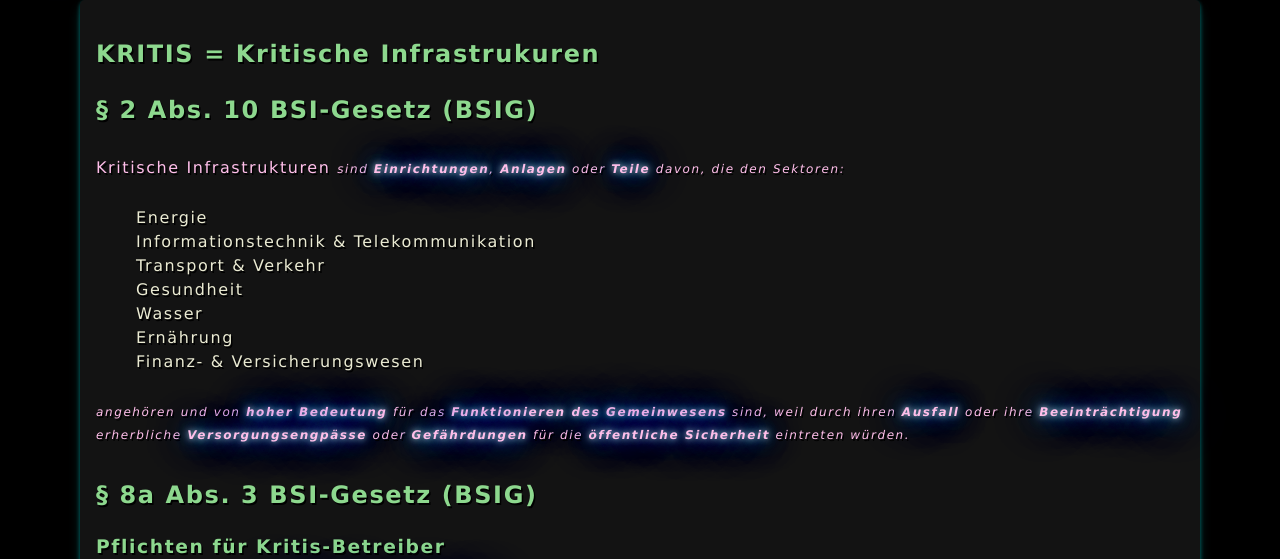
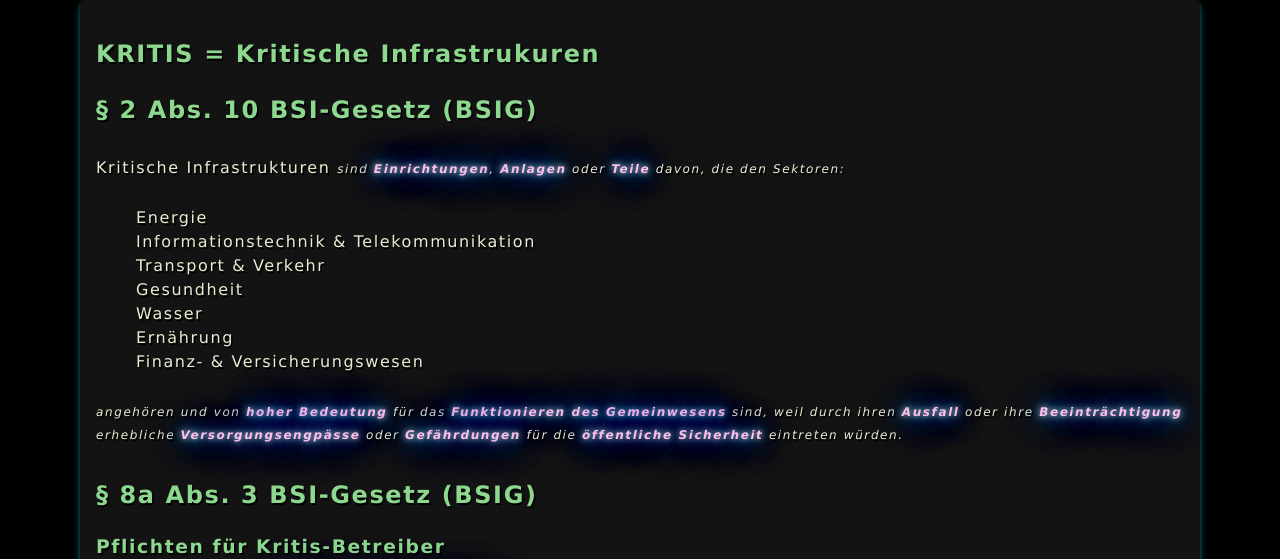
Before and after one commit to xuser123/Jumi.biz, a PHP site: page /pages/IT-Sicherheit.htm in a window 1280 px wide. Shown: the part 88-647 px from the top of the page. Run offline with PHP 8.4, Linux system fonts and the light colour scheme.

Commit message:
removed boltNoGLowing id

```diff
--- a/assets/css/main.css
+++ b/assets/css/main.css
@@ -32,10 +32,6 @@ a:not([class]) { /* <a> tags ohne class= bekommen Standard-Stil */
 b {
     color: #ffbfea;
     animation: neon .08s ease-in-out infinite alternate;
-}
-#boltNoGlowing {
-    color: #ffbfea;
-    animation: none;
 }
 p {
     display: inline-block;
--- a/pages/IT-Sicherheit.htm
+++ b/pages/IT-Sicherheit.htm
@@ -71,7 +71,7 @@
 
 <h1>KRITIS = Kritische Infrastrukuren</h1>
 <h2>§ 2 Abs. 10 BSI-Gesetz (BSIG)</h2>
-<p  id="boltNoGlowing">Kritische Infrastrukturen <i>sind <b><i>Einrichtungen</i></b>, <b><i>Anlagen</i></b> oder <b><i>Teile</i></b> davon, die den Sektoren:</i></p>
+<p>Kritische Infrastrukturen <i>sind <b><i>Einrichtungen</i></b>, <b><i>Anlagen</i></b> oder <b><i>Teile</i></b> davon, die den Sektoren:</i></p>
 <ul>
    <li>Energie</li>
    <li>Informationstechnik &amp; Telekommunikation</li>
@@ -81,7 +81,7 @@
    <li>Ernährung</li>
    <li>Finanz- &amp; Versicherungswesen</li>
 </ul>
-<p  id="boltNoGlowing"><i>angehören und von <b><i>hoher Bedeutung</i></b> für das <b><i>Funktionieren des Gemeinwesens</i></b> sind, weil durch ihren <b><i>Ausfall</i></b> oder ihre <b><i>Beeinträchtigung</i></b> erherbliche <b><i>Versorgungsengpässe</i></b> oder <b><i>Gefährdungen</i></b> für die <b><i>öffentliche Sicherheit</i></b> eintreten würden.</i></p>
+<p><i>angehören und von <b><i>hoher Bedeutung</i></b> für das <b><i>Funktionieren des Gemeinwesens</i></b> sind, weil durch ihren <b><i>Ausfall</i></b> oder ihre <b><i>Beeinträchtigung</i></b> erhebliche <b><i>Versorgungsengpässe</i></b> oder <b><i>Gefährdungen</i></b> für die <b><i>öffentliche Sicherheit</i></b> eintreten würden.</i></p>
 
 <h2>§ 8a Abs. 3 BSI-Gesetz (BSIG)</h2>
 <h3>Pflichten für Kritis-Betreiber</h3>
--- a/pages/Projektmanagement.htm
+++ b/pages/Projektmanagement.htm
@@ -91,7 +91,7 @@ Projektmanagement,Methoden undModelle,Teamarbeit,Wirtschaftlichkeit,Märkte,Beda
 </li><li> rechtlich
 </li><li> terminlich
 
-</ul><h2> SMART-Regel
+</li></ul><h2> SMART-Regel
 </h2><ul><li> spezifisch
 </li><li> messbar
 </li><li> attraktiv
```
